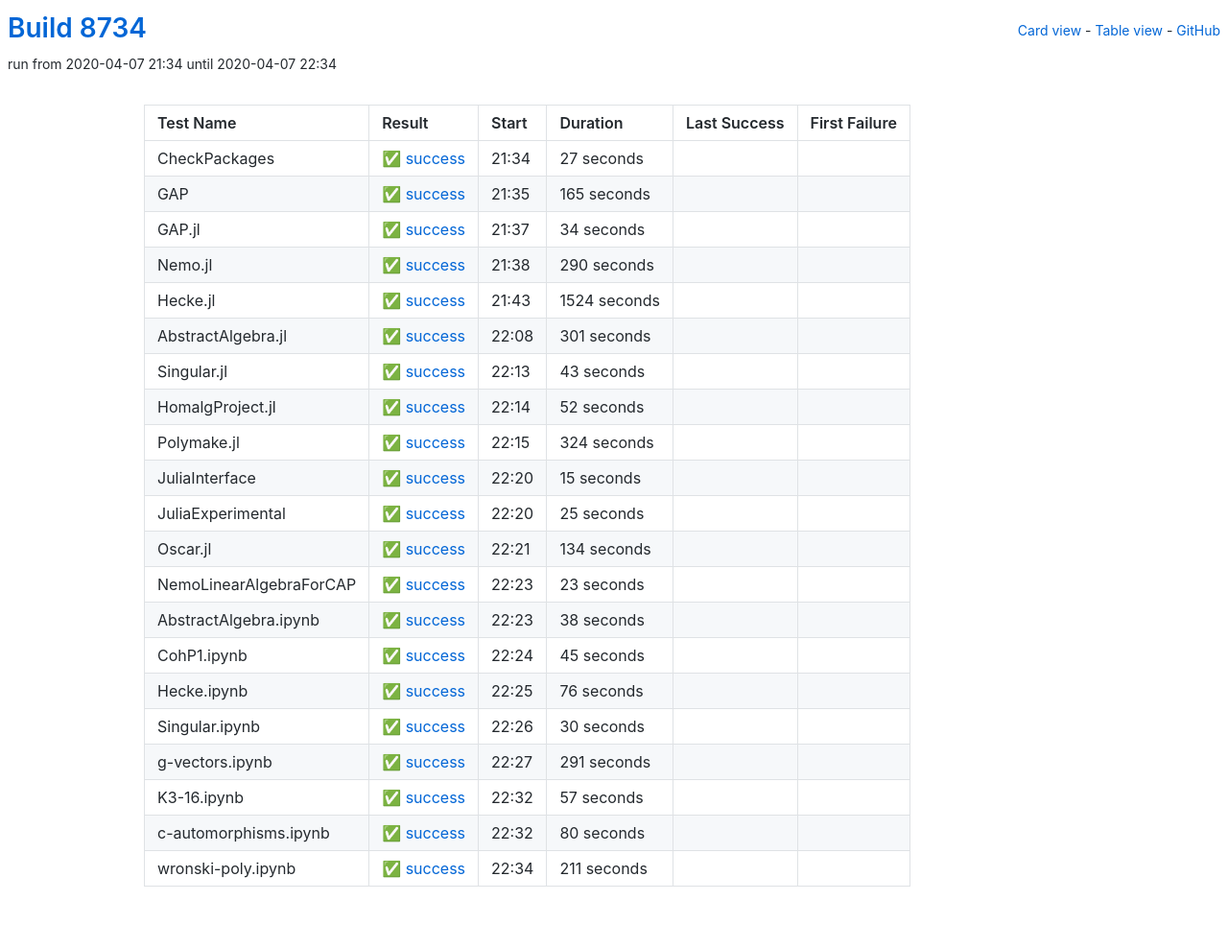
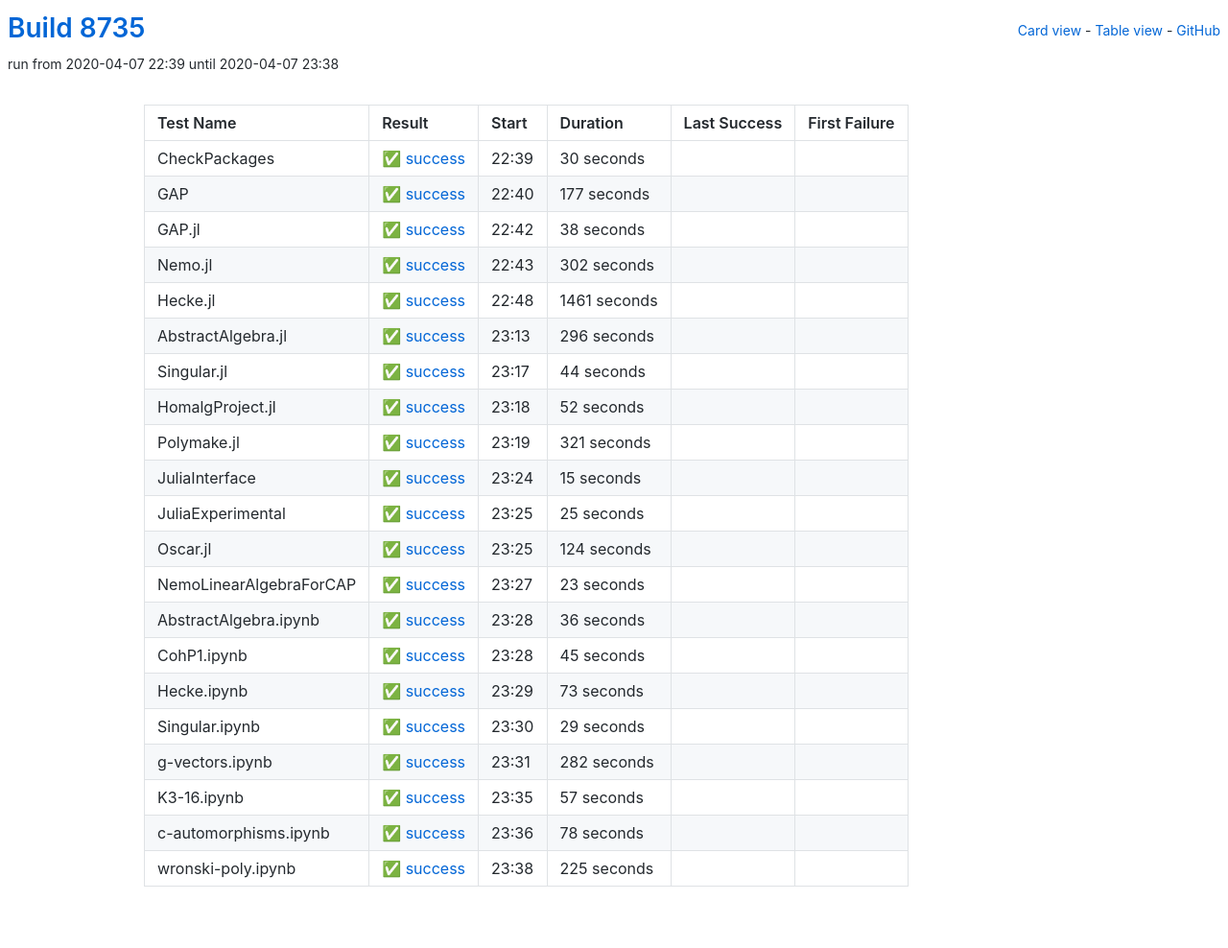
Before and after one commit to oscar-system/oscar-ci-status, a Jekyll site: the page built from table.html, in a window 1280 px wide. Shown: the whole page at 96% size. Built offline with Jekyll 4.4.1, drawn with Linux system fonts in a browser that asks for light colours.

Commit message:
Build 8735

```diff
--- a/_data/ci.yml
+++ b/_data/ci.yml
@@ -1,82 +1,82 @@
-build: 8734
-build_url: https://oscarci.mathematik.uni-kl.de/job/oscar/8734/
+build: 8735
+build_url: https://oscarci.mathematik.uni-kl.de/job/oscar/8735/
 job: oscar
 tests:
-- duration: 27
+- duration: 30
   exitcode: 0
   first_failure: false
   first_failure_url: null
   last_success: false
   last_success_url: null
-  log: https://oscarci.mathematik.uni-kl.de/job/oscar/8734/artifact/logs/build-8734/CheckPackages.log
+  log: https://oscarci.mathematik.uni-kl.de/job/oscar/8735/artifact/logs/build-8735/CheckPackages.log
   name: CheckPackages
-  start: 2020-04-07 21:34
+  start: 2020-04-07 22:39
   status: success
   success: true
-- duration: 165
+- duration: 177
   exitcode: 0
   first_failure: false
   first_failure_url: null
   last_success: false
   last_success_url: null
-  log: https://oscarci.mathematik.uni-kl.de/job/oscar/8734/artifact/logs/build-8734/GAP.log
+  log: https://oscarci.mathematik.uni-kl.de/job/oscar/8735/artifact/logs/build-8735/GAP.log
   name: GAP
-  start: 2020-04-07 21:35
+  start: 2020-04-07 22:40
   status: success
   success: true
-- duration: 34
+- duration: 38
   exitcode: 0
   first_failure: false
   first_failure_url: null
   last_success: false
   last_success_url: null
-  log: https://oscarci.mathematik.uni-kl.de/job/oscar/8734/artifact/logs/build-8734/GAP.jl.log
+  log: https://oscarci.mathematik.uni-kl.de/job/oscar/8735/artifact/logs/build-8735/GAP.jl.log
   name: GAP.jl
-  start: 2020-04-07 21:37
+  start: 2020-04-07 22:42
   status: success
   success: true
-- duration: 290
+- duration: 302
   exitcode: 0
   first_failure: false
   first_failure_url: null
   last_success: false
   last_success_url: null
-  log: https://oscarci.mathematik.uni-kl.de/job/oscar/8734/artifact/logs/build-8734/Nemo.jl.log
+  log: https://oscarci.mathematik.uni-kl.de/job/oscar/8735/artifact/logs/build-8735/Nemo.jl.log
   name: Nemo.jl
-  start: 2020-04-07 21:38
+  start: 2020-04-07 22:43
   status: success
   success: true
-- duration: 1524
+- duration: 1461
   exitcode: 0
   first_failure: false
   first_failure_url: null
   last_success: false
   last_success_url: null
-  log: https://oscarci.mathematik.uni-kl.de/job/oscar/8734/artifact/logs/build-8734/Hecke.jl.log
+  log: https://oscarci.mathematik.uni-kl.de/job/oscar/8735/artifact/logs/build-8735/Hecke.jl.log
   name: Hecke.jl
-  start: 2020-04-07 21:43
+  start: 2020-04-07 22:48
   status: success
   success: true
-- duration: 301
+- duration: 296
   exitcode: 0
   first_failure: false
   first_failure_url: null
   last_success: false
   last_success_url: null
-  log: https://oscarci.mathematik.uni-kl.de/job/oscar/8734/artifact/logs/build-8734/AbstractAlgebra.jl.log
+  log: https://oscarci.mathematik.uni-kl.de/job/oscar/8735/artifact/logs/build-8735/AbstractAlgebra.jl.log
   name: AbstractAlgebra.jl
-  start: 2020-04-07 22:08
+  start: 2020-04-07 23:13
   status: success
   success: true
-- duration: 43
+- duration: 44
   exitcode: 0
   first_failure: false
   first_failure_url: null
   last_success: false
   last_success_url: null
-  log: https://oscarci.mathematik.uni-kl.de/job/oscar/8734/artifact/logs/build-8734/Singular.jl.log
+  log: https://oscarci.mathematik.uni-kl.de/job/oscar/8735/artifact/logs/build-8735/Singular.jl.log
   name: Singular.jl
-  start: 2020-04-07 22:13
+  start: 2020-04-07 23:17
   status: success
   success: true
 - duration: 52
@@ -85,20 +85,20 @@
   first_failure_url: null
   last_success: false
   last_success_url: null
-  log: https://oscarci.mathematik.uni-kl.de/job/oscar/8734/artifact/logs/build-8734/HomalgProject.jl.log
+  log: https://oscarci.mathematik.uni-kl.de/job/oscar/8735/artifact/logs/build-8735/HomalgProject.jl.log
   name: HomalgProject.jl
-  start: 2020-04-07 22:14
+  start: 2020-04-07 23:18
   status: success
   success: true
-- duration: 324
+- duration: 321
   exitcode: 0
   first_failure: false
   first_failure_url: null
   last_success: false
   last_success_url: null
-  log: https://oscarci.mathematik.uni-kl.de/job/oscar/8734/artifact/logs/build-8734/Polymake.jl.log
+  log: https://oscarci.mathematik.uni-kl.de/job/oscar/8735/artifact/logs/build-8735/Polymake.jl.log
   name: Polymake.jl
-  start: 2020-04-07 22:15
+  start: 2020-04-07 23:19
   status: success
   success: true
 - duration: 15
@@ -107,9 +107,9 @@
   first_failure_url: null
   last_success: false
   last_success_url: null
-  log: https://oscarci.mathematik.uni-kl.de/job/oscar/8734/artifact/logs/build-8734/JuliaInterface.log
+  log: https://oscarci.mathematik.uni-kl.de/job/oscar/8735/artifact/logs/build-8735/JuliaInterface.log
   name: JuliaInterface
-  start: 2020-04-07 22:20
+  start: 2020-04-07 23:24
   status: success
   success: true
 - duration: 25
@@ -118,20 +118,20 @@
   first_failure_url: null
   last_success: false
   last_success_url: null
-  log: https://oscarci.mathematik.uni-kl.de/job/oscar/8734/artifact/logs/build-8734/JuliaExperimental.log
+  log: https://oscarci.mathematik.uni-kl.de/job/oscar/8735/artifact/logs/build-8735/JuliaExperimental.log
   name: JuliaExperimental
-  start: 2020-04-07 22:20
+  start: 2020-04-07 23:25
   status: success
   success: true
-- duration: 134
+- duration: 124
   exitcode: 0
   first_failure: false
   first_failure_url: null
   last_success: false
   last_success_url: null
-  log: https://oscarci.mathematik.uni-kl.de/job/oscar/8734/artifact/logs/build-8734/Oscar.jl.log
+  log: https://oscarci.mathematik.uni-kl.de/job/oscar/8735/artifact/logs/build-8735/Oscar.jl.log
   name: Oscar.jl
-  start: 2020-04-07 22:21
+  start: 2020-04-07 23:25
   status: success
   success: true
 - duration: 23
@@ -140,20 +140,20 @@
   first_failure_url: null
   last_success: false
   last_success_url: null
-  log: https://oscarci.mathematik.uni-kl.de/job/oscar/8734/artifact/logs/build-8734/NemoLinearAlgebraForCAP.log
+  log: https://oscarci.mathematik.uni-kl.de/job/oscar/8735/artifact/logs/build-8735/NemoLinearAlgebraForCAP.log
   name: NemoLinearAlgebraForCAP
-  start: 2020-04-07 22:23
+  start: 2020-04-07 23:27
   status: success
   success: true
-- duration: 38
+- duration: 36
   exitcode: 0
   first_failure: false
   first_failure_url: null
   last_success: false
   last_success_url: null
-  log: https://oscarci.mathematik.uni-kl.de/job/oscar/8734/artifact/logs/build-8734/AbstractAlgebra.ipynb.log
+  log: https://oscarci.mathematik.uni-kl.de/job/oscar/8735/artifact/logs/build-8735/AbstractAlgebra.ipynb.log
   name: AbstractAlgebra.ipynb
-  start: 2020-04-07 22:23
+  start: 2020-04-07 23:28
   status: success
   success: true
 - duration: 45
@@ -162,42 +162,42 @@
   first_failure_url: null
   last_success: false
   last_success_url: null
-  log: https://oscarci.mathematik.uni-kl.de/job/oscar/8734/artifact/logs/build-8734/CohP1.ipynb.log
+  log: https://oscarci.mathematik.uni-kl.de/job/oscar/8735/artifact/logs/build-8735/CohP1.ipynb.log
   name: CohP1.ipynb
-  start: 2020-04-07 22:24
+  start: 2020-04-07 23:28
   status: success
   success: true
-- duration: 76
+- duration: 73
   exitcode: 0
   first_failure: false
   first_failure_url: null
   last_success: false
   last_success_url: null
-  log: https://oscarci.mathematik.uni-kl.de/job/oscar/8734/artifact/logs/build-8734/Hecke.ipynb.log
+  log: https://oscarci.mathematik.uni-kl.de/job/oscar/8735/artifact/logs/build-8735/Hecke.ipynb.log
   name: Hecke.ipynb
-  start: 2020-04-07 22:25
+  start: 2020-04-07 23:29
   status: success
   success: true
-- duration: 30
+- duration: 29
   exitcode: 0
   first_failure: false
   first_failure_url: null
   last_success: false
   last_success_url: null
-  log: https://oscarci.mathematik.uni-kl.de/job/oscar/8734/artifact/logs/build-8734/Singular.ipynb.log
+  log: https://oscarci.mathematik.uni-kl.de/job/oscar/8735/artifact/logs/build-8735/Singular.ipynb.log
   name: Singular.ipynb
-  start: 2020-04-07 22:26
+  start: 2020-04-07 23:30
   status: success
   success: true
-- duration: 291
+- duration: 282
   exitcode: 0
   first_failure: false
   first_failure_url: null
   last_success: false
   last_success_url: null
-  log: https://oscarci.mathematik.uni-kl.de/job/oscar/8734/artifact/logs/build-8734/g-vectors.ipynb.log
+  log: https://oscarci.mathematik.uni-kl.de/job/oscar/8735/artifact/logs/build-8735/g-vectors.ipynb.log
   name: g-vectors.ipynb
-  start: 2020-04-07 22:27
+  start: 2020-04-07 23:31
   status: success
   success: true
 - duration: 57
@@ -206,30 +206,30 @@
   first_failure_url: null
   last_success: false
   last_success_url: null
-  log: https://oscarci.mathematik.uni-kl.de/job/oscar/8734/artifact/logs/build-8734/K3-16.ipynb.log
+  log: https://oscarci.mathematik.uni-kl.de/job/oscar/8735/artifact/logs/build-8735/K3-16.ipynb.log
   name: K3-16.ipynb
-  start: 2020-04-07 22:32
+  start: 2020-04-07 23:35
   status: success
   success: true
-- duration: 80
+- duration: 78
   exitcode: 0
   first_failure: false
   first_failure_url: null
   last_success: false
   last_success_url: null
-  log: https://oscarci.mathematik.uni-kl.de/job/oscar/8734/artifact/logs/build-8734/c-automorphisms.ipynb.log
+  log: https://oscarci.mathematik.uni-kl.de/job/oscar/8735/artifact/logs/build-8735/c-automorphisms.ipynb.log
   name: c-automorphisms.ipynb
-  start: 2020-04-07 22:32
+  start: 2020-04-07 23:36
   status: success
   success: true
-- duration: 211
+- duration: 225
   exitcode: 0
   first_failure: false
   first_failure_url: null
   last_success: false
   last_success_url: null
-  log: https://oscarci.mathematik.uni-kl.de/job/oscar/8734/artifact/logs/build-8734/wronski-poly.ipynb.log
+  log: https://oscarci.mathematik.uni-kl.de/job/oscar/8735/artifact/logs/build-8735/wronski-poly.ipynb.log
   name: wronski-poly.ipynb
-  start: 2020-04-07 22:34
+  start: 2020-04-07 23:38
   status: success
   success: true
```
Also changed, not shown: README.md.
